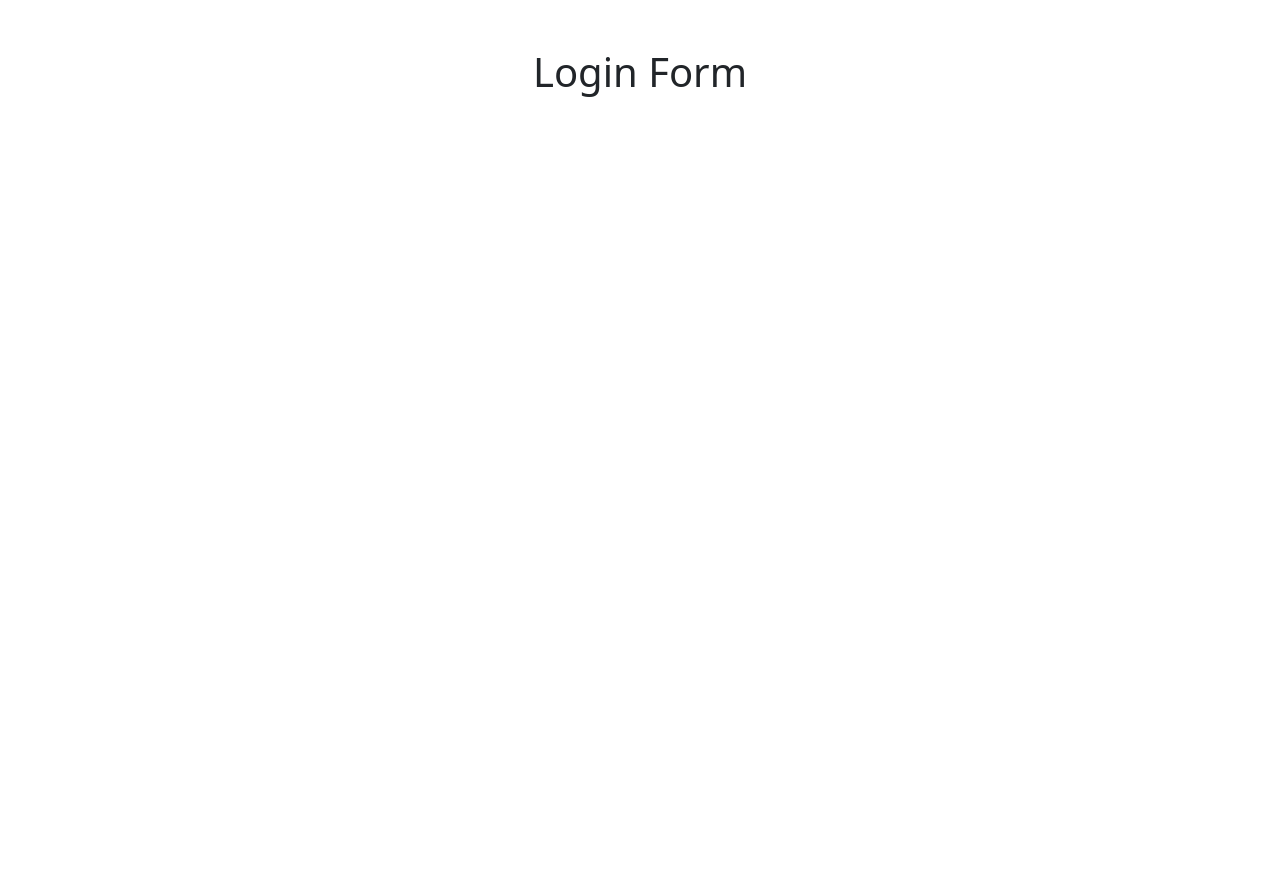
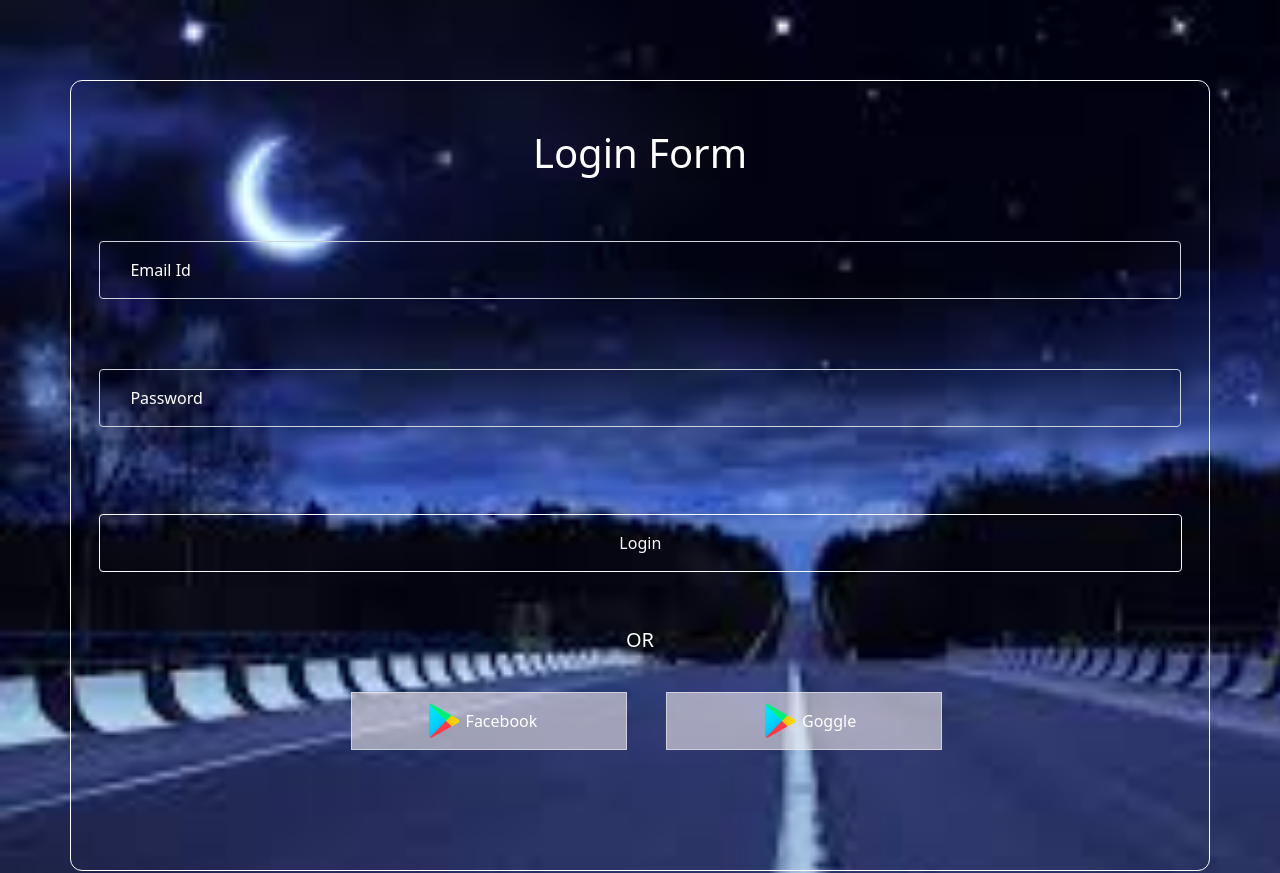
Before and after one commit to gift56/Transpirent-form, a plain HTML site: page index.html in a window 1280 px wide. Shown: the top 873 px of the page. Before the commit the page ends 800 px from the top, so only its background shows below. Drawn offline with Linux system fonts and the light colour scheme.

Commit message:
finished transparent form

```diff
--- a/index.html
+++ b/index.html
@@ -1,16 +1,71 @@
 <!DOCTYPE html>
 <html lang="en">
+
 <head>
     <meta charset="UTF-8">
     <meta http-equiv="X-UA-Compatible" content="IE=edge">
     <meta name="viewport" content="width=device-width, initial-scale=1.0">
     <title>Transparent form</title>
+    <link rel="stylesheet" href="https://cdnjs.cloudflare.com/ajax/libs/font-awesome/4.7.0/css/font-awesome.css"
+        integrity="sha512-5A8nwdMOWrSz20fDsjczgUidUBR8liPYU+WymTZP1lmY9G6Oc7HlZv156XqnsgNUzTyMefFTcsFH/tnJE/+xBg=="
+        crossorigin="anonymous" referrerpolicy="no-referrer" />
     <link rel="stylesheet" href="/styles/css/bootstrap.min.css">
     <link rel="stylesheet" href="/styles/styles.css">
 </head>
+
 <body>
+    <div class="container-fluid">
 
-    <h1 class="text-center mt-5">Login Form</h1>
+        <div class="container">
+            <h1 class="text-center mt-5  mb-5">Login Form</h1>
+            <form class="row g-3 needs-validation" novalidate>
+                <div class="col-md-12 form-floating  mb-3 mt-3">
+                    <span></span>
+                    <input type="text" class="form-control text-light" id="validationCustom01" placeholder="Email Id"
+                        required>
+                    <label for="validationCustom01" style="padding-left: 3vw;" class="form-label eee">Email Id</label>
+                    <div class="valid-feedback">
+                        Looks good!
+                    </div>
+                </div>
+                <div class="col-md-12 form-floating">
+                    <span></span>
+                    <input type="password" id="validationCustom02" class="form-control text-light"
+                        placeholder="Password">
+                    <label for="validationCustom02" style="padding-left: 3vw;" class="form-label">Password</label>
+                </div>
+                <div class="invalid-feedback">
+                    Please choose a valid password.
+                </div>
+                <div class="col-md-12 mt-5">
+                    <input type="submit" class="btn text-light button" value="Login">
+                </div>
+            </form>
+            <div class="d-flex justify-content-center mb-4 h5">
+                OR
+            </div>
+            <div class="row pb-4">
+                <div class="col-md-3 hide">
+                    <img src="/styles/img/goggleplaystore.png" alt="logo">
+                    <div>Facebook</div>
+                </div>
+                <div class="col-md-3 nav">
+                    <img src="/styles/img/goggleplaystore.png" alt="logo">
+                    <div>Facebook</div>
+                </div>
+                <div class="col-md-3 pd nav">
+                    <img src="/styles/img/goggleplaystore.png" alt="logo">
+                    <div class="gog">Goggle</div>
+                </div>
+                <div class="col-md-3 hide">
+                    <img src="/styles/img/goggleplaystore.png" alt="logo">
+                    <div>Goggle</div>
+                </div>
+            </div>
+        </div>
+    </div>
+    <script src="/styles/js/transparent.js"></script>
     <script src="/styles/js/bootstrap.bundle.js"></script>
 </body>
+
 </html>
--- /dev/null
+++ b/styles/js/transparent.js
@@ -0,0 +1,20 @@
+// Example starter JavaScript for disabling form submissions if there are invalid fields
+(function () {
+    'use strict'
+
+    // Fetch all the forms we want to apply custom Bootstrap validation styles to
+    var forms = document.querySelectorAll('.needs-validation')
+
+    // Loop over them and prevent submission
+    Array.prototype.slice.call(forms)
+      .forEach(function (form) {
+        form.addEventListener('submit', function (event) {
+          if (!form.checkValidity()) {
+            event.preventDefault()
+            event.stopPropagation()
+          }
+
+          form.classList.add('was-validated')
+        }, false)
+      })
+  })()
--- a/styles/styles.scss
+++ b/styles/styles.scss
@@ -0,0 +1,58 @@
+.container-fluid {
+    background-image: url(/styles/img/bg.jfif);
+    background-repeat: no-repeat;
+    background-size: cover;
+    color: white;
+    padding: 1em;
+    @media screen and (min-width: 1200px) {
+        padding-top: 10vh;
+        padding-bottom: 20vh;
+    }
+
+    .container {
+        border: 1px solid;
+        border-radius: 12px;
+        margin: auto auto !important;
+        form {
+            input {
+                background: transparent;
+            }
+
+            .button {
+                border: 1px solid;
+                padding: 2vh 48%;
+                margin-bottom: 5vh;
+                &:hover {
+                    background-color: rgba(247, 241, 241, 0.575);
+                }
+                @media screen and (max-width: 800px) {
+                    padding: 2vh 42%;
+                }
+            }
+        }
+        .h5 {
+            font-weight: 300;
+        }
+        .row {
+            gap: 3vw;
+            padding: 1em;
+        }
+        .hide {
+            visibility: hidden;
+            margin-right: -4vw;
+        }
+        .nav {
+            align-items: center;
+            justify-content: center;
+            border: 1px solid rgba(247, 241, 241, 0.575);
+            background-color: rgba(247, 241, 241, 0.575);
+            gap: 6px;
+            &:hover {
+                background-color: transparent;
+            }
+        }
+        .pd {
+            padding-left: 2vw;
+        }
+    }
+}
```
Also changed, not shown: styles/img/contact.icon.png (added), styles/img/goggleplaystore.png (added), styles/styles.css, 1 other file.
